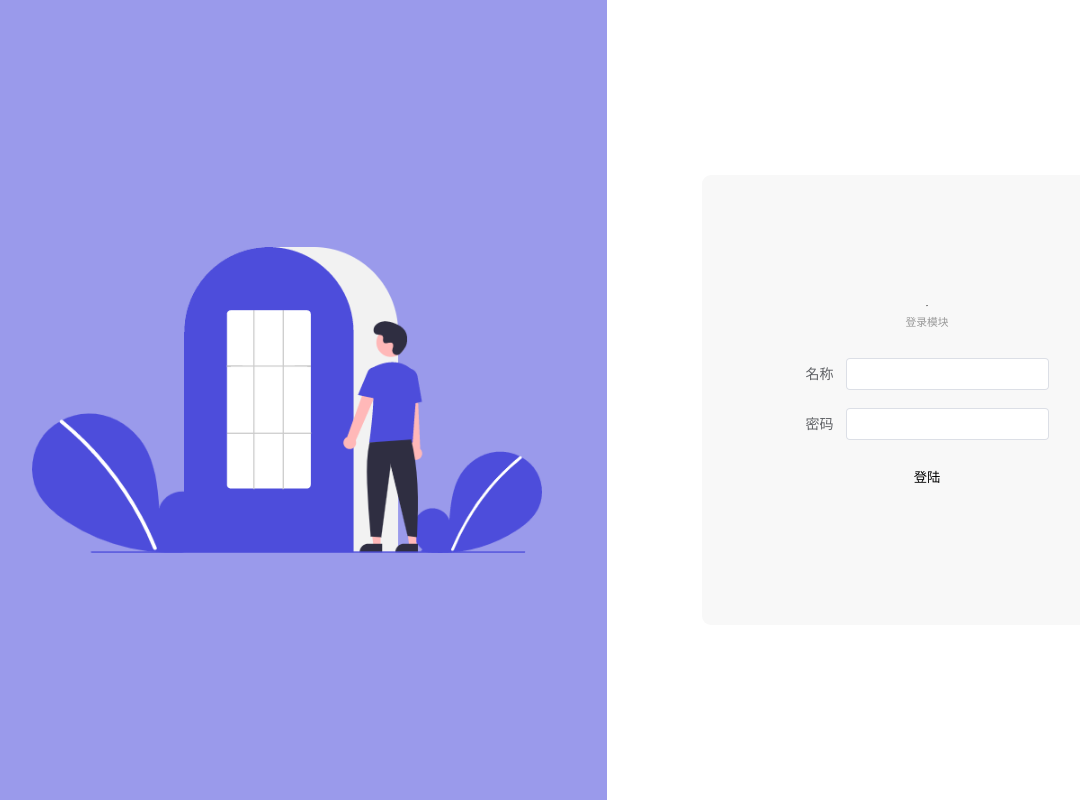
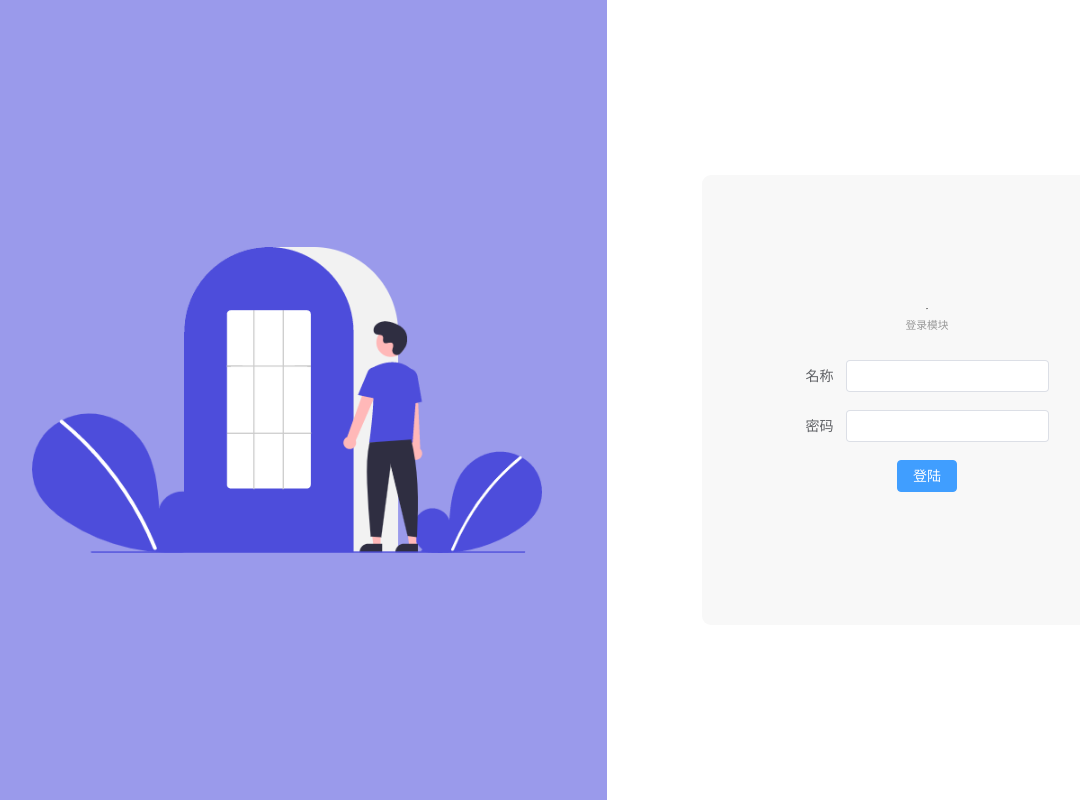
Before and after one commit to N-You/xb-node-web, a Vue app: page /#/login in a window 1280 px wide. Shown: the whole page, without its empty margins (33-1113 px from the left). Built offline with nearby package versions, Linux system fonts and the light colour scheme.

Commit message:
用户登录，用户信息存储显示

```diff
--- a/package.json
+++ b/package.json
@@ -19,7 +19,9 @@
     "vue-router": "^4.1.6"
   },
   "devDependencies": {
+    "@types/node": "^20.1.4",
     "@types/nprogress": "^0.2.0",
+    "@types/webpack-env": "^1.18.0",
     "@typescript-eslint/eslint-plugin": "^5.55.0",
     "@typescript-eslint/parser": "^5.55.0",
     "@vue/cli-plugin-babel": "~5.0.8",
--- a/src/components/loginComponents/index.vue
+++ b/src/components/loginComponents/index.vue
@@ -20,7 +20,7 @@
   </div>
   </template>y
 
-  <script setup lang="ts">
+  <script lang="ts" setup>
   import { reactive } from 'vue';
   import {userStore} from '@/store/userStore'
 
@@ -30,9 +30,6 @@
 
   defineProps<{title:string,explin:string}>()
 
-  async function Login(){
-    useUserStore.Login(formData)
-  }
   </script>
 
   <style scoped lang="sass">
--- a/src/netWork/request.ts
+++ b/src/netWork/request.ts
@@ -9,7 +9,7 @@ type Result<T> = {
 };
 export class Request {
   instance: AxiosInstance;
-  baseConfig: AxiosRequestConfig = { baseURL: './api', timeout: 3000 };
+  baseConfig: AxiosRequestConfig = { baseURL: '/api', timeout: 3000 };
 
   constructor(config: AxiosRequestConfig) {
     this.instance = axios.create(Object.assign(this.baseConfig, config));
--- a/src/router/index.ts
+++ b/src/router/index.ts
@@ -1,7 +1,7 @@
 import { getStorage } from '@/utils/setStorage';
 import { createRouter, createWebHashHistory, RouteRecordRaw } from 'vue-router';
 
-const Login = () => import('@/views/Login/index.vue');
+const Login = () => import('@/views/Login/Login/index.vue');
 
 const Home = () => import('@/views/Home/Home.vue');
 const HomeIndex = () => import('@/views/HomePage/HomeIndex/index.vue')
--- a/src/store/userStore.ts
+++ b/src/store/userStore.ts
@@ -51,12 +51,12 @@ const getUserById = async (userId:number)=>{
 
 const getUserAvatarById = async(userId:number,size?:string) =>{
   try{
-    const res = await ApiService.get(`users/${userId}/avatar`)
+    const res = await ApiService.get(`users/${userId}/avatar?size=${size}`)
 
-    return window.URL.createObjectURL(res.data as any)
+    return window.URL.createObjectURL(res?.data as any)
   }catch(error:any){
     const { response:res } = error
-    LogError(res.data.message)
+    LogError(res)
   }
 }
 
--- a/src/views/Home/HomeMenu/index.vue
+++ b/src/views/Home/HomeMenu/index.vue
@@ -17,7 +17,7 @@ import { homeStore } from '@/store/homeStore';
 import { userStore } from '@/store/userStore';
 import lightLogo from '@/assets/img/logo3.jpg'
 import darkLogo from '@/assets/img/logo3.png'
-import userAvatar from '../../User/components/user-avatar.vue'
+import userAvatar from '@/components/Menu/User/components/user-avatar.vue'
 import { getStorage } from '@/utils/setStorage';
 
 const themeLogo = ref<any>(lightLogo)
@@ -33,12 +33,11 @@ watch(()=>useHomeStore.theme,(value:boolean)=>{
 
 const userAvatearImage = ref<any>()
 
-onMounted(()=>{
+onMounted(async ()=>{
   const userInfo = getStorage('user')
-  // if(userInfo.avatar){
-  //   const data =useUserStore.getUserAvatarById(userInfo.id)
-  //   userAvatearImage.value = data
-  // }
+  if(userInfo.avatar == null) return
+  // userAvatearImage.value = await useUserStore.getUserAvatarById(userInfo.id,'small')
+  userAvatearImage.value = `http://localhost:3000/users/${userInfo.id}/avatar?size=small`
 })
 
 </script>
@@ -46,10 +45,12 @@ onMounted(()=>{
 <style scoped lang="sass">
 .logo
   width: 100%
-  margin-bottom:64rem
+  margin-bottom:1vw
   img
     width: 64rem
     height: 64rem
     margin-left: 50%
     transform: translateX(-50%)
+  .userInfo
+    margin-top: -20vw
 </style>
--- /dev/null
+++ b/src/views/Login/Login/index.vue
@@ -0,0 +1,87 @@
+<template>
+  <div>
+    <login-components title="登录" explin="登录模块">
+      <template #img>
+        <img src="../../../assets/img/Login/undraw_login.png" alt="加载失败" />
+      </template>
+      <template #form>
+        <el-form :model="formData" ref="formRef" :rules="rules">
+          <el-form-item label="名称" prop="name">
+            <el-input @keyup.prevent v-model="formData.name"></el-input>
+          </el-form-item>
+          <el-form-item label="密码" prop="password">
+            <el-input
+              @keyup.enter="Login(formRef)"
+              type="password"
+              v-model="formData.password"
+            ></el-input>
+          </el-form-item>
+        </el-form>
+      </template>
+      <template #footer>
+        <el-button type="primary" @click="Login(formRef)">登陆</el-button>
+      </template>
+    </login-components>
+  </div>
+</template>
+
+<script setup lang="ts">
+import { reactive, ref } from 'vue';
+import loginComponents from '@/components/loginComponents/index.vue';
+import { userStore } from '@/store/userStore';
+import { FormRules, FormInstance } from 'element-plus/es/components/form';
+
+const useUserStore = userStore();
+
+const formData = reactive<{ name: string; password: string }>({
+  name: '',
+  password: '',
+});
+
+let formRef = ref<FormInstance>();
+
+const validateName = (rule: any, value: any, callback: any) => {
+  if (value === '') {
+    callback(new Error('请输入用户名'));
+  } else {
+    if (formData.name !== '') {
+      if (!formRef.value) return;
+    }
+    callback();
+  }
+};
+
+const validatePassWord = (rule: any, value: any, callback: any) => {
+  if (value === '') {
+    callback(new Error('请输入密码'));
+  } else {
+    if (formData.password !== '') {
+      if (!formRef.value) return;
+    }
+    callback();
+  }
+};
+
+const rules = reactive<FormRules>({
+  name: [{ validator: validateName, trigger: 'blur' }],
+  password: [{ validator: validatePassWord, trigger: 'blur' }],
+});
+
+function Login(formEl: FormInstance | undefined) {
+  if (!formEl) return;
+  formEl.validate(async (valid) => {
+    if (valid) {
+      await useUserStore.Login(formData);
+    } else {
+      console.log('登录失败');
+      return false;
+    }
+  });
+}
+</script>
+
+<style scoped lang="sass">
+img
+  width: 567rem
+  height: 339rem
+</style>
--- a/src/views/Login/index.vue
+++ /dev/null
@@ -1,42 +0,0 @@
-<template>
-  <div>
-    <login-components title="登录" explin="登录模块">
-      <template #img>
-        <img src="../../assets/img/Login/undraw_login.png" alt="加载失败">
-      </template>
-      <template #form>
-        <el-form :model="formData">
-        <el-form-item label="名称">
-          <el-input v-model="formData.name"></el-input>
-        </el-form-item>
-        <el-form-item label="密码">
-          <el-input type="password" v-model="formData.password"></el-input>
-        </el-form-item>
-      </el-form>
-      </template>
-      <template #footer>
-        <button @click="Login">登陆</button>
-      </template>
-    </login-components>
-  </div>
-</template>
-
-<script setup lang="ts">
-import { reactive } from 'vue';
-import loginComponents from '@/components/loginComponents/index.vue'
-import {userStore} from '@/store/userStore'
-
-const useUserStore = userStore()
-
-const formData = reactive<{name:string,password:string}>({name:'',password:''})
-
-async function Login(){
-  useUserStore.Login(formData)
-}
-</script>
-
-<style scoped lang="sass">
-img
-  width: 567rem
-  height: 339rem
-</style>
```
Also changed, not shown: tsconfig.json (+4 -15 lines), src/components/Menu/User/components/user-avatar.vue (renamed from src/views/User/components/user-avatar.vue), 2 other files (tests, documents, lock files or other folders).
